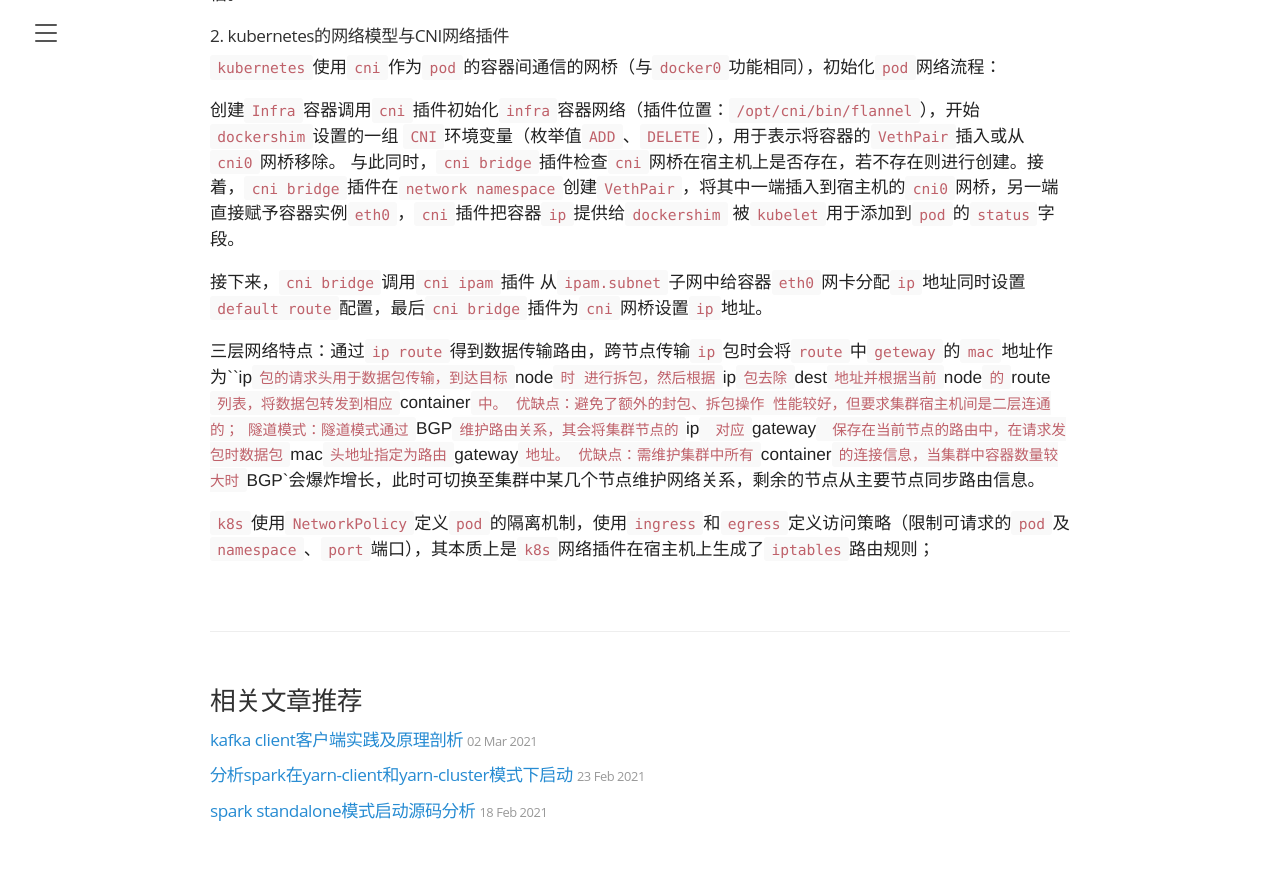
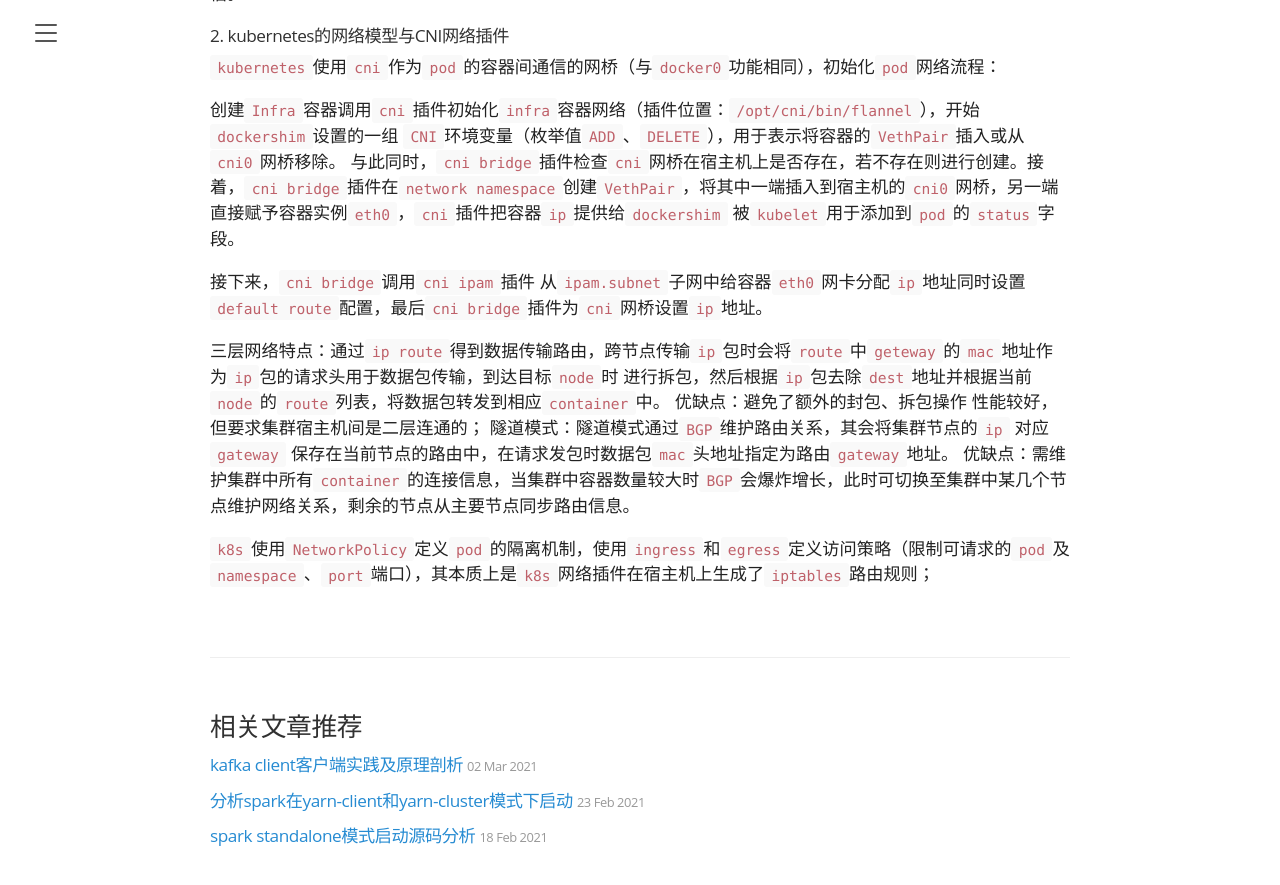
Before and after one commit to dongma/dongma.github.io, a Jekyll site: the page built from _posts/2021-04-25-k8s-pods-and-network.md, in a window 1280 px wide and 900 px high, scrolled down 1723 px. Shown: the top 885 px of the window. Built offline with Jekyll 4.4.1, drawn with Linux system fonts in a browser that asks for light colours.

Commit message:
remove illegal character ` to convert highlight chinese statement

```diff
--- a/_posts/2021-04-25-k8s-pods-and-network.md
+++ b/_posts/2021-04-25-k8s-pods-and-network.md
@@ -59,7 +59,7 @@
 
 接下来，`cni bridge`调用`cni ipam`插件 从`ipam.subnet`子网中给容器`eth0`网卡分配`ip`地址同时设置`default route`配置，最后`cni bridge`插件为`cni`网桥设置`ip`地址。
 
-三层网络特点：通过`ip route`得到数据传输路由，跨节点传输`ip`包时会将`route`中`geteway`的`mac`地址作为``ip`包的请求头用于数据包传输，到达目标`node`时 进行拆包，然后根据`ip`包去除`dest`地址并根据当前`node`的`route`列表，将数据包转发到相应`container`中。
+三层网络特点：通过`ip route`得到数据传输路由，跨节点传输`ip`包时会将`route`中`geteway`的`mac`地址作为`ip`包的请求头用于数据包传输，到达目标`node`时 进行拆包，然后根据`ip`包去除`dest`地址并根据当前`node`的`route`列表，将数据包转发到相应`container`中。
 优缺点：避免了额外的封包、拆包操作 性能较好，但要求集群宿主机间是二层连通的；
 隧道模式：隧道模式通过`BGP`维护路由关系，其会将集群节点的`ip` 对应`gateway` 保存在当前节点的路由中，在请求发包时数据包`mac`头地址指定为路由`gateway`地址。
 优缺点：需维护集群中所有`container`的连接信息，当集群中容器数量较大时`BGP`会爆炸增长，此时可切换至集群中某几个节点维护网络关系，剩余的节点从主要节点同步路由信息。
```
